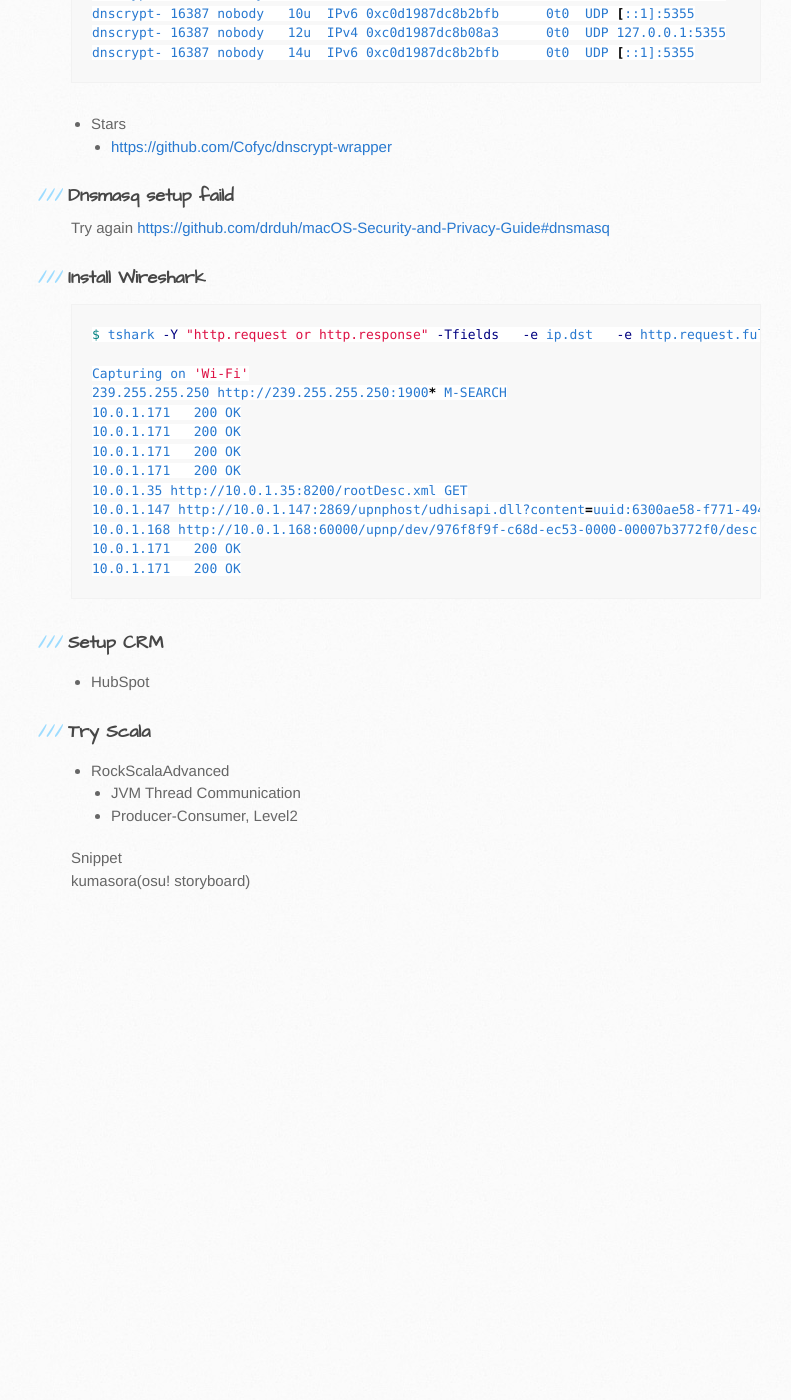
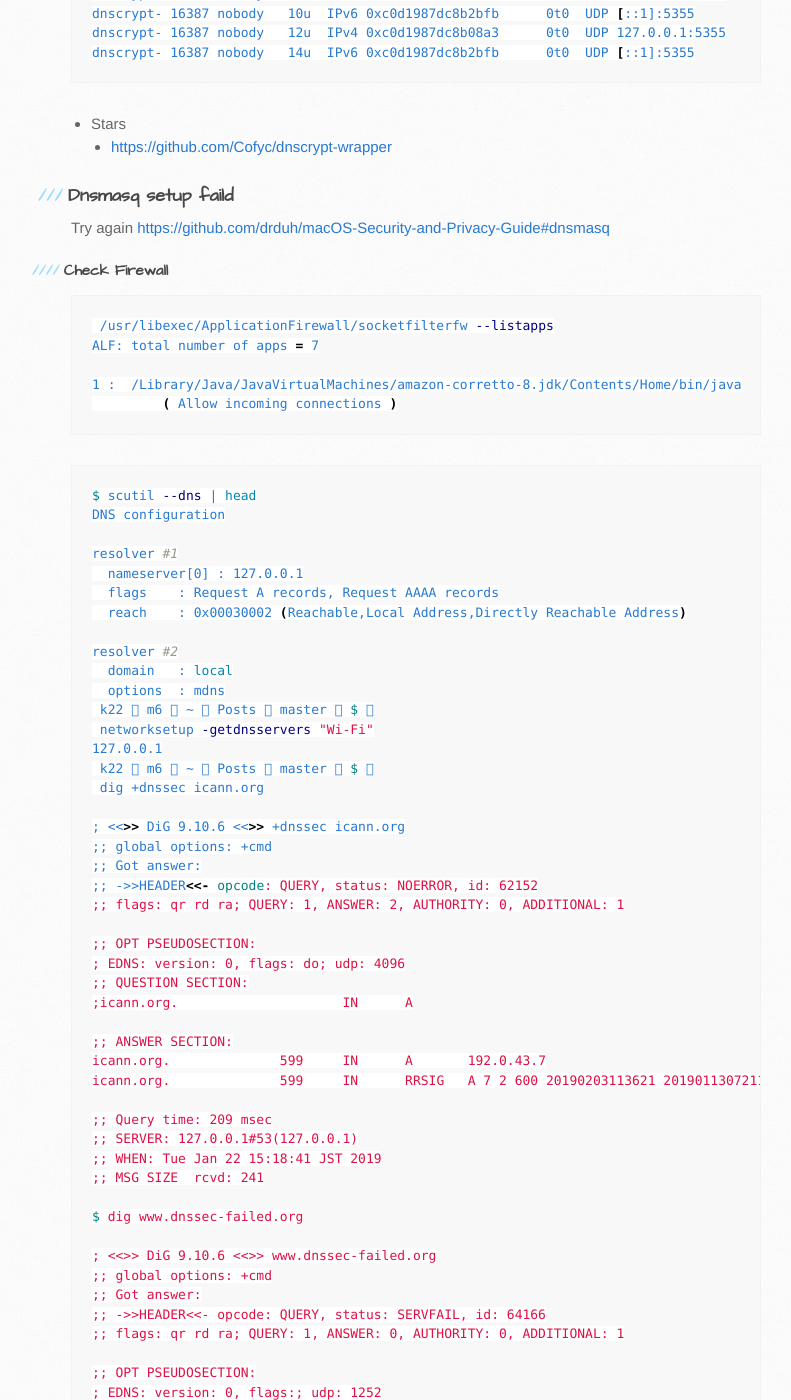
Before and after one commit to friendbear/friendbear.github.io.2021-10-19, a Jekyll site: the page built from _posts/2019-01-22-friendbear.md, in a window 1280 px wide and 1400 px high, scrolled down 1927 px. Shown: the whole window, without its empty margins (99-890 px from the left). Built offline with Jekyll 4.4.1, drawn with Linux system fonts in a browser that asks for light colours; comment, search, counter and statistics services are not loaded; before the commit the page ends 2842 px from its top, so only the background shows below that; some of the changed text lies outside the part shown.

Commit message:
dnsmasq not add FW

````diff
--- a/_posts/2019-01-22-friendbear.md
+++ b/_posts/2019-01-22-friendbear.md
@@ -83,6 +83,72 @@ dnscrypt- 16387 nobody   14u  IPv6 0xc0d1987dc8b2bfb      0t0  UDP [::1]:5355
 ### Dnsmasq setup faild
 Try again
 <https://github.com/drduh/macOS-Security-and-Privacy-Guide#dnsmasq>
+
+#### Check Firewall
+```shell
+ /usr/libexec/ApplicationFirewall/socketfilterfw --listapps
+ALF: total number of apps = 7
+
+1 :  /Library/Java/JavaVirtualMachines/amazon-corretto-8.jdk/Contents/Home/bin/java
+ 	 ( Allow incoming connections )
+```
+
+```shell
+$ scutil --dns | head
+DNS configuration
+
+resolver #1
+  nameserver[0] : 127.0.0.1
+  flags    : Request A records, Request AAAA records
+  reach    : 0x00030002 (Reachable,Local Address,Directly Reachable Address)
+
+resolver #2
+  domain   : local
+  options  : mdns
+ k22  m6  ~  Posts  master  $ 
+ networksetup -getdnsservers "Wi-Fi"
+127.0.0.1
+ k22  m6  ~  Posts  master  $ 
+ dig +dnssec icann.org
+
+; <<>> DiG 9.10.6 <<>> +dnssec icann.org
+;; global options: +cmd
+;; Got answer:
+;; ->>HEADER<<- opcode: QUERY, status: NOERROR, id: 62152
+;; flags: qr rd ra; QUERY: 1, ANSWER: 2, AUTHORITY: 0, ADDITIONAL: 1
+
+;; OPT PSEUDOSECTION:
+; EDNS: version: 0, flags: do; udp: 4096
+;; QUESTION SECTION:
+;icann.org.			IN	A
+
+;; ANSWER SECTION:
+icann.org.		599	IN	A	192.0.43.7
+icann.org.		599	IN	RRSIG	A 7 2 600 20190203113621 20190113072110 37170 icann.org. PLr/I2F3vtEl7ehskLkj3oBtFkzdeqV7gbmD7Jz5E+4YVdaMiMynQpKu F7hf5EIlUcGbqWIuPyvPX/u7EAET9FiAox5oDNvm+0CU8RIaCTyhkly3 Z6CbOrqjwEe2uQ8wAIfdanhgMqfQ7YYGz0k/jsEAoZQoahCYGcMHDXWl GfQ=
+
+;; Query time: 209 msec
+;; SERVER: 127.0.0.1#53(127.0.0.1)
+;; WHEN: Tue Jan 22 15:18:41 JST 2019
+;; MSG SIZE  rcvd: 241
+
+$ dig www.dnssec-failed.org
+
+; <<>> DiG 9.10.6 <<>> www.dnssec-failed.org
+;; global options: +cmd
+;; Got answer:
+;; ->>HEADER<<- opcode: QUERY, status: SERVFAIL, id: 64166
+;; flags: qr rd ra; QUERY: 1, ANSWER: 0, AUTHORITY: 0, ADDITIONAL: 1
+
+;; OPT PSEUDOSECTION:
+; EDNS: version: 0, flags:; udp: 1252
+;; QUESTION SECTION:
+;www.dnssec-failed.org.		IN	A
+
+;; Query time: 389 msec
+;; SERVER: 127.0.0.1#53(127.0.0.1)
+;; WHEN: Tue Jan 22 15:19:39 JST 2019
+;; MSG SIZE  rcvd: 50
+```
 
 ### Install Wireshark
 ```shell
@@ -218,13 +284,100 @@ def ThreadCommunication(args: String*) = {
 <code>
 #!/usr/bin/env amm
 @main
-def ConcurrencyOnJVM(args: String*) = {
+def ProducerConsumerLevel3(args: String*) = {
+ /*
+    Prod-cons, level 3
 
+      producer1 -> [ ? ? ? ] =-> consumer1
+      producer2 ----^     ^----- consumer2
+   */
+
+  class Consumer(id: Int, buffer: mutable.Queue[Int]) extends Thread {
+    override def run(): Unit = {
+      val random = new Random()
+
+      while(true) {
+        buffer.synchronized({
+          /*
+            producer produces value. two Cons are waiting
+            notifies ONE consumer,notifies on buffer
+            notifies the other consumer
+
+           */
+          /*
+          [consumer 1] buffer empty, waiting ...
+          [consumer 3] buffer empty, waiting ...
+          [consumer 2] buffer empty, waiting ...
+          [producer 1] producing 0
+          [consumer 1] consumed 0
+          [producer 3] producing 0
+          Exception in thread "Thread-2" [producer 2] producing 0
+          [consumer 2] consumed 0
+          java.util.NoSuchElementException: queue empty
+            at scala.collection.mutable.Queue.dequeue(Queue.scala:67)
+            at concurrency.ProducerConsumerLevel3$Consumer.run(ProducerConsumerLevel3.scala:39)
+          [producer 2] producing 1
+          why ?
+            🔴 This is Point not if use while 🔴
+           */
+          while (buffer.isEmpty) {
+            println(s"[consumer $id] buffer empty, waiting ...")
+            buffer.wait()
+          }
+
+          // there must be at least ONE value in the buffer
+          val x = buffer.dequeue() // OOps.!
+          println(s"[consumer $id] consumed " + x)
+
+          // hey producer, there's empty space available, are you lazy?
+          buffer.notify()
+        })
+
+        Thread.sleep(random.nextInt(500))
+      }
+    }
+  }
+
+  class Producer(id: Int, buffer: mutable.Queue[Int], capacity: Int) extends Thread {
+    override def run(): Unit = {
+      val random = new Random()
+      var i = 0
+      while (true) {
+        buffer.synchronized {
+          while (buffer.size == capacity) {
+            println(s"[producer $id] buffer is full, waiting...")
+            buffer.wait()
+          }
+          // there must be at least ONE EMPTY SPACE in the buffer
+          println(s"[producer $id] producing " + i)
+          buffer.enqueue(i)
+
+          //todo hey consumer, new food for you!
+          buffer.notify()
+          i += 1
+        }
+        Thread.sleep(random.nextInt(500))
+      }
+    }
+  }
+
+  def multiProdCons(nConsumers: Int, nProducers: Int) = {
+    val buffer: mutable.Queue[Int] = new mutable.Queue[Int]
+    val capacity = 3
+
+    (1 to nConsumers).foreach(i => new Consumer(i, buffer).start())
+    (1 to nProducers).foreach(i => new Producer(i, buffer, capacity).start())
+  }
+
+  multiProdCons(3, 3)
 }
 </code>
 </pre>
 </details>
 <details>
+
+---
+
 <summary>kumasora(osu! storyboard)</summary>
 <pre>
 <code>
````
